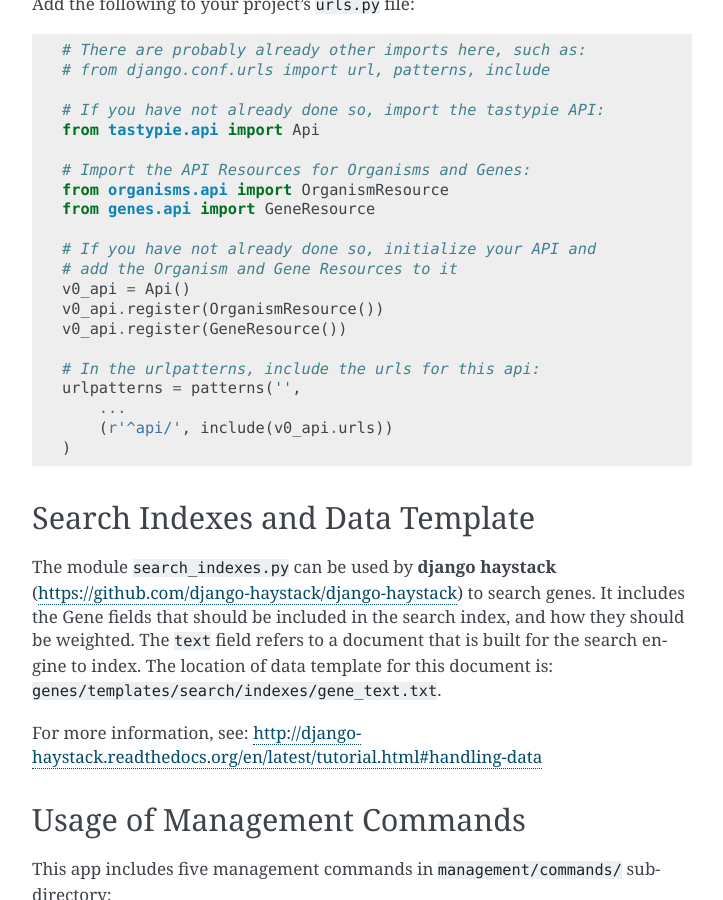
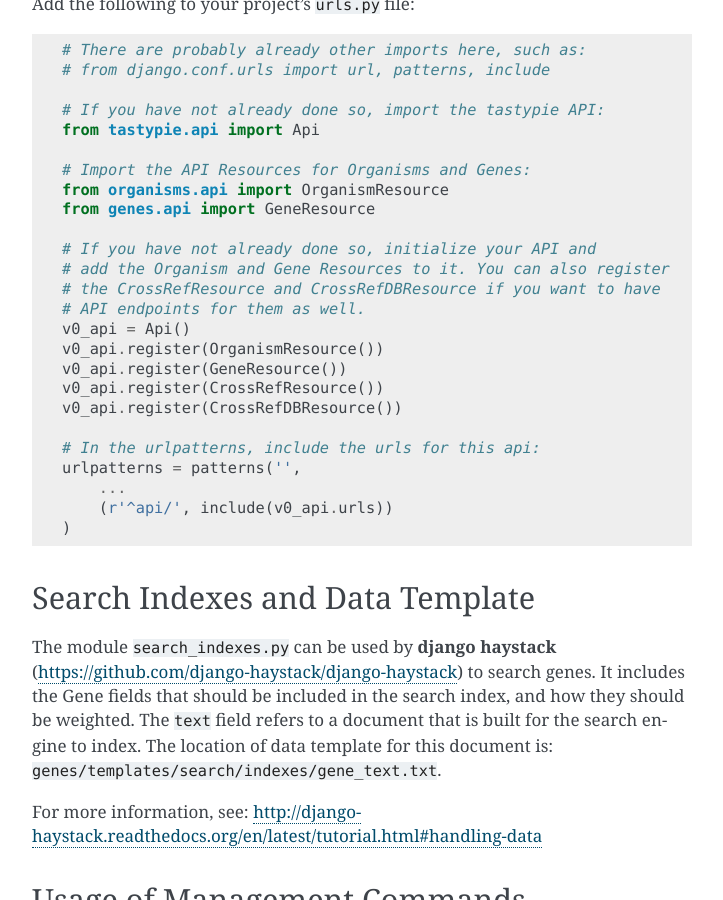
Before and after one commit to greenelab/django-genes, a Sphinx documentation site: the page built from sphinx/README.rst, in a window 1280 px wide and 900 px high, scrolled down 907 px. Shown: the whole window, without its empty margins (388-1111 px from the left). Built offline with Sphinx 7.4.7, drawn with Linux system fonts in a browser that asks for light colours.

Commit message:
Adding a couple of lines about registering CrossRefResource and CrossRefDBResource in the API.

```diff
--- a/sphinx/README.rst
+++ b/sphinx/README.rst
@@ -62,10 +62,14 @@ Add the following to your project's ``urls.py`` file::
         from genes.api import GeneResource
 
         # If you have not already done so, initialize your API and
-        # add the Organism and Gene Resources to it
+        # add the Organism and Gene Resources to it. You can also register
+        # the CrossRefResource and CrossRefDBResource if you want to have
+        # API endpoints for them as well.
         v0_api = Api()
         v0_api.register(OrganismResource())
         v0_api.register(GeneResource())
+        v0_api.register(CrossRefResource())
+        v0_api.register(CrossRefDBResource())
 
         # In the urlpatterns, include the urls for this api:
         urlpatterns = patterns('',
```
